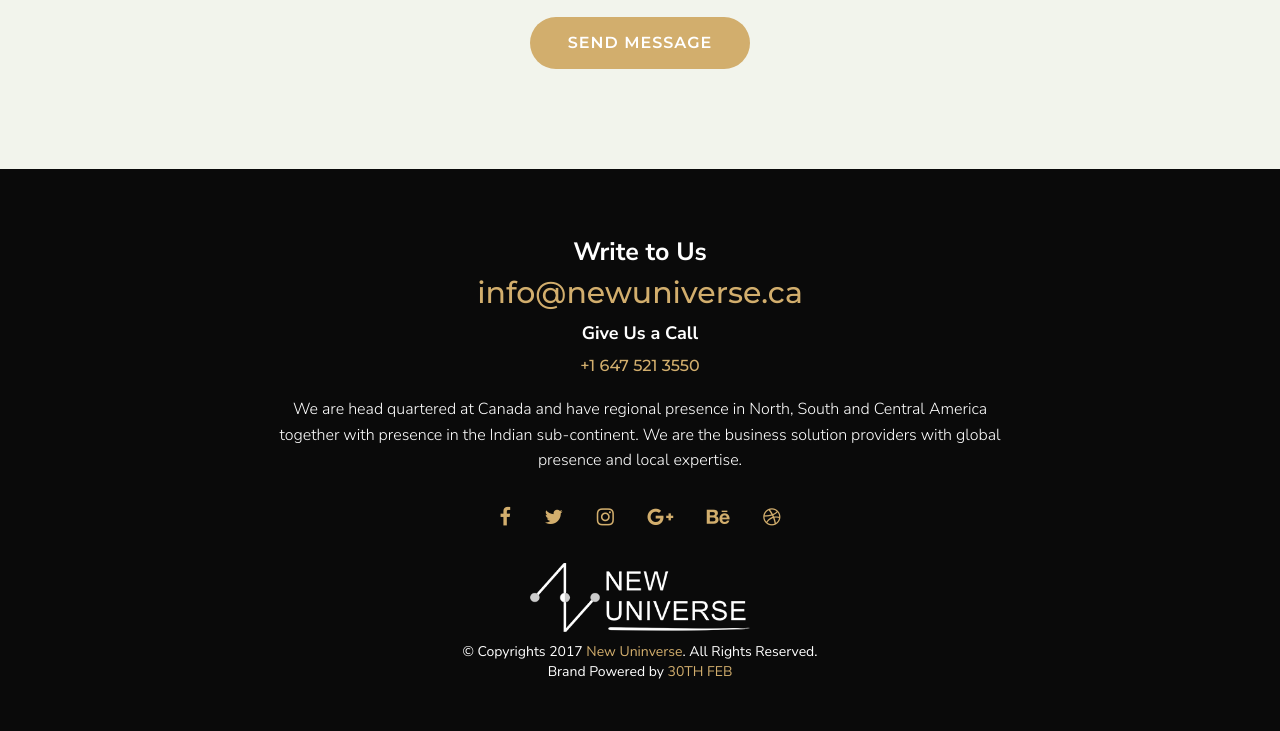
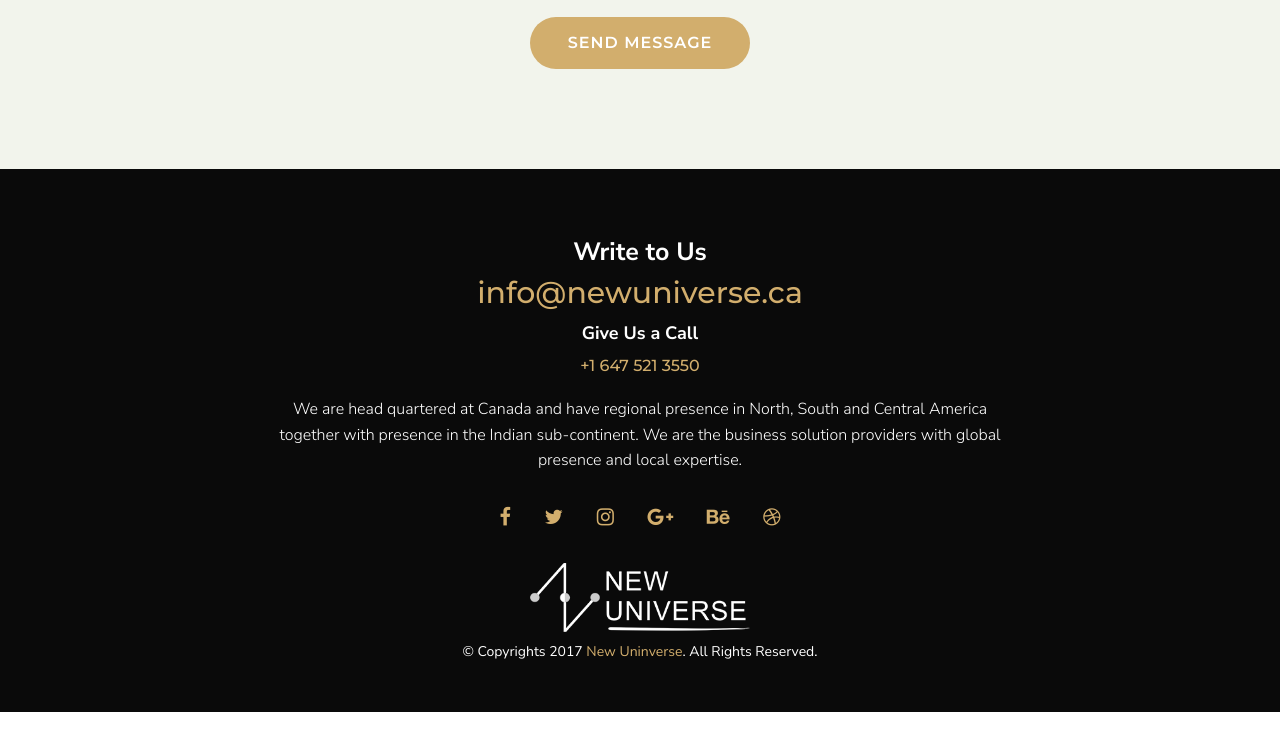
Before and after one commit to vyommalhotra/newuniverse, a plain HTML site: page Midas-Investments.html in a window 1280 px wide. Shown: the part 1852-2583 px from the top of the page. Drawn offline with nearby package versions, Linux system fonts and the light colour scheme.

Commit message:
Update Midas-Investments.html

```diff
--- a/Midas-Investments.html
+++ b/Midas-Investments.html
@@ -257,7 +257,6 @@
                     </ul>
 					<p> <img src="img/assets/un-logo-w.png" class="logo-light-footer" alt="nu logo"></p>
                     <h6>© Copyrights 2017 <a class="copy-right" href="/">New Uninverse</a>. All Rights Reserved.<br/>
-Brand Powered by <a target="_blank" class="copy-right" href="http://30thfeb.com/">30TH FEB</a></h6>
                 </div>
             </div>
         </div>
```
